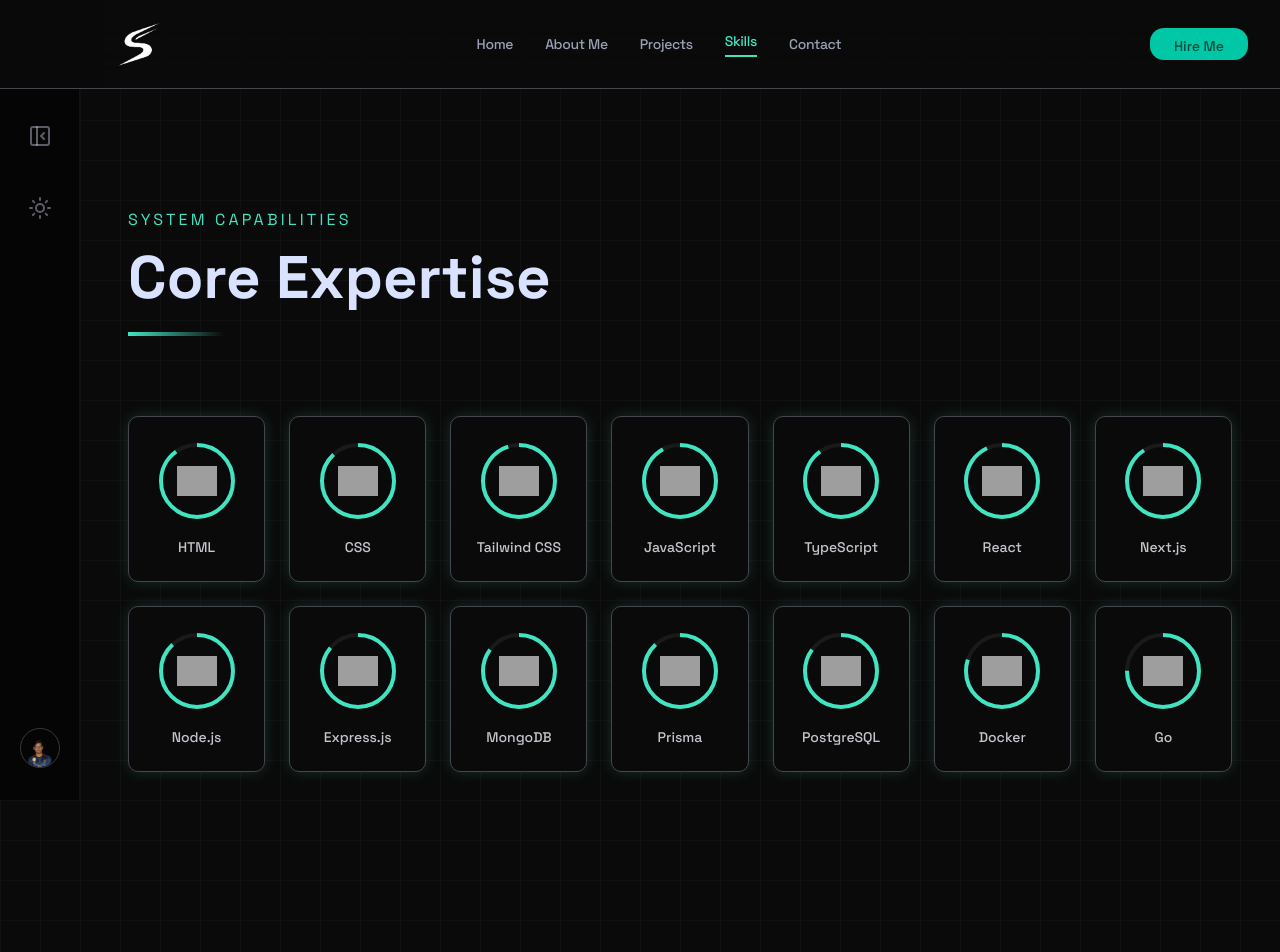
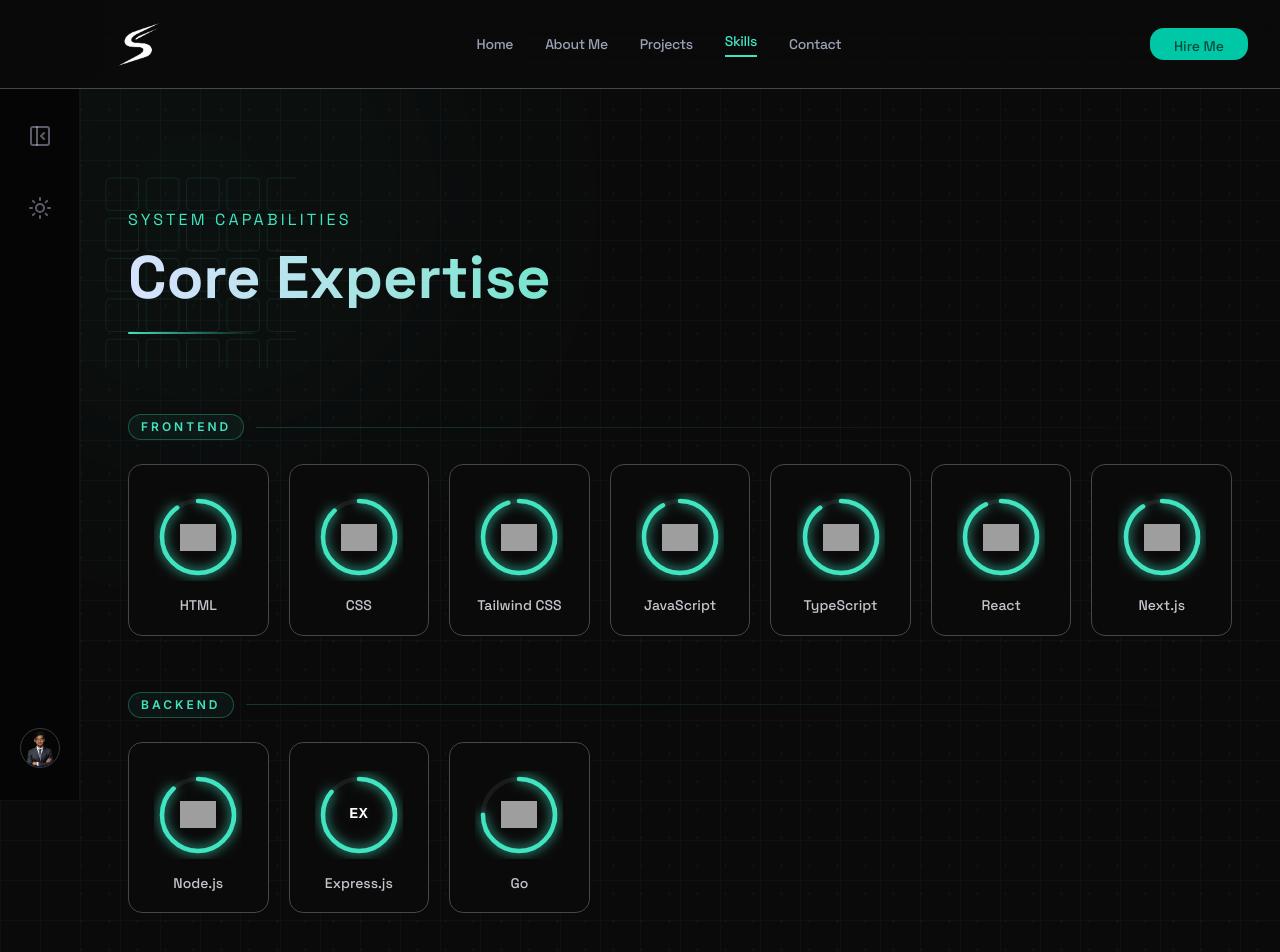
Before and after one commit to samir-web2526/porfolio-project, a Next.js app: page /skills in a window 1280 px wide. Shown: the top 952 px of the page. Built offline with nearby package versions, Linux system fonts and the light colour scheme; grey boxes are pictures that could not be loaded.

Commit message:
skills section fixed

```diff
--- a/src/components/SideNavBar.tsx
+++ b/src/components/SideNavBar.tsx
@@ -4,7 +4,7 @@
 import { PanelLeft, Sun, Moon, PanelLeftClose } from "lucide-react";
 import { useState, useEffect } from "react";
 import Image from "next/image";
-import profileImg from "@/app/assets/images/profile.png";
+import profileImg from "@/assets/images/banner.png";
 import { useTranslation } from "react-i18next";
 
 export default function SideNavBar() {
--- a/src/components/SkillsSection.tsx
+++ b/src/components/SkillsSection.tsx
@@ -2,13 +2,197 @@
 
 import { motion } from "framer-motion";
 import Image from "next/image";
-import { BadgeCheck, Layers, Gauge } from "lucide-react";
 import { useTranslation } from "react-i18next";
+import { useState, useEffect, useRef } from "react";
 
+// ── Animated counter hook ──────────────────────────────────────────────────
+function useCountUp(target: number, active: boolean, duration = 1000) {
+  const [count, setCount] = useState(0);
+  const rafRef = useRef<number | null>(null);
+
+  useEffect(() => {
+    if (rafRef.current !== null) {
+      cancelAnimationFrame(rafRef.current);
+      rafRef.current = null;
+    }
+
+    if (!active) return;
+
+    const start = performance.now();
+
+    const tick = (now: number) => {
+      const elapsed = now - start;
+      const progress = Math.min(elapsed / duration, 1);
+      const eased = 1 - Math.pow(1 - progress, 3);
+      setCount(Math.round(eased * target));
+      if (progress < 1) {
+        rafRef.current = requestAnimationFrame(tick);
+      }
+    };
+
+    rafRef.current = requestAnimationFrame(tick);
+
+    return () => {
+      if (rafRef.current !== null) {
+        cancelAnimationFrame(rafRef.current);
+        rafRef.current = null;
+      }
+      setCount(0);
+    };
+  }, [active, target, duration]);
+
+  return count;
+}
+
+// ── Derive a short fallback label from a skill name ────────────────────────
+function getFallbackText(name: string): string {
+  const words = name.trim().split(/\s+/);
+  if (words.length === 1) return name.slice(0, 2).toUpperCase();
+  // Multi-word: take first letter of each word, max 3 chars
+  return words.map((w) => w[0]).join("").slice(0, 3).toUpperCase();
+}
+
+// ── Skill card with icon↔counter swap ─────────────────────────────────────
+function SkillCard({
+  skill,
+  index,
+  circumference,
+}: {
+  skill: { name: string; image: string; percentage: number; forceFallback?: boolean };
+  index: number;
+  circumference: number;
+}) {
+  const [hovered, setHovered] = useState(false);
+  const [imgError, setImgError] = useState(skill.forceFallback ?? false);
+  const count = useCountUp(skill.percentage, hovered, 1000);
+  const fallback = getFallbackText(skill.name);
+
+  return (
+    <motion.div
+      initial={{ opacity: 0, y: 24 }}
+      whileInView={{ opacity: 1, y: 0 }}
+      viewport={{ once: true, margin: "-80px" }}
+      transition={{ duration: 0.45, delay: 0.06 * index }}
+      whileHover={{ scale: 1.06, y: -4 }}
+      onHoverStart={() => setHovered(true)}
+      onHoverEnd={() => setHovered(false)}
+      className="group relative"
+    >
+      {/* Gradient border overlay on hover */}
+      <div
+        className="absolute inset-0 rounded-xl opacity-0 group-hover:opacity-100 transition-opacity duration-300 pointer-events-none"
+        style={{
+          background:
+            "linear-gradient(135deg, var(--color-secondary, #06b6d4) 0%, transparent 60%)",
+          padding: "1px",
+          borderRadius: "12px",
+        }}
+      />
+
+      <div className="glass-card relative p-6 pt-7 pb-5 rounded-xl border border-outline-variant/30 group-hover:border-secondary/60 transition-all duration-300 flex flex-col items-center justify-center gap-4 overflow-hidden">
+        {/* Inner glow */}
+        <div
+          className="absolute inset-0 opacity-0 group-hover:opacity-100 transition-opacity duration-300 pointer-events-none rounded-xl"
+          style={{
+            background:
+              "radial-gradient(ellipse at 50% 0%, color-mix(in srgb, var(--color-secondary, #06b6d4) 12%, transparent) 0%, transparent 70%)",
+          }}
+        />
+
+        {/* Circular Progress */}
+        <div className="relative w-22 h-22">
+          <svg className="w-full h-full -rotate-90" viewBox="0 0 88 88">
+            <circle
+              cx="44"
+              cy="44"
+              r="36"
+              fill="transparent"
+              stroke="currentColor"
+              strokeWidth="4.5"
+              className="text-surface-container-highest"
+            />
+            <motion.circle
+              cx="44"
+              cy="44"
+              r="36"
+              fill="transparent"
+              stroke="currentColor"
+              strokeWidth="4.5"
+              strokeLinecap="round"
+              strokeDasharray={circumference}
+              animate={{
+                strokeDashoffset: hovered
+                  ? [circumference, circumference * (1 - skill.percentage / 100)]
+                  : circumference * (1 - skill.percentage / 100),
+              }}
+              transition={{
+                duration: hovered ? 1 : 0,
+                ease: "easeOut",
+              }}
+              className="text-secondary drop-shadow-[0_0_6px_var(--color-secondary,#06b6d4)]"
+            />
+          </svg>
+
+          {/* Icon — fades out on hover */}
+          <div
+            className={`absolute inset-0 flex items-center justify-center transition-opacity duration-300 ${
+              hovered ? "opacity-0" : "opacity-100"
+            }`}
+          >
+            <div className="w-9 h-9 flex items-center justify-center">
+              {imgError ? (
+                <span
+                  className="text-white font-black leading-none tracking-tight select-none"
+                  style={{
+                    fontSize: fallback.length > 2 ? "11px" : "15px",
+                    fontFamily: "'Courier New', Courier, monospace",
+                    textShadow: "0 1px 6px rgba(0,0,0,0.5), 0 0 12px rgba(255,255,255,0.15)",
+                    letterSpacing: "0.04em",
+                  }}
+                >
+                  {fallback}
+                </span>
+              ) : (
+                <Image
+                  src={skill.image}
+                  alt={skill.name}
+                  width={36}
+                  height={36}
+                  onError={() => setImgError(true)}
+                  className="w-full h-full object-contain dark:mix-blend-lighten transition-transform duration-300"
+                />
+              )}
+            </div>
+          </div>
+
+          {/* Percentage counter — fades in on hover */}
+          <div
+            className={`absolute inset-0 flex items-center justify-center transition-opacity duration-300 ${
+              hovered ? "opacity-100" : "opacity-0"
+            }`}
+          >
+            <span className="text-lg font-bold text-secondary leading-none tabular-nums">
+              {count}%
+            </span>
+          </div>
+        </div>
+
+        <span className="font-label-md text-on-surface-variant group-hover:text-secondary transition-colors duration-200 font-medium text-sm text-center leading-tight">
+          {skill.name}
+        </span>
+      </div>
+    </motion.div>
+  );
+}
+
+// ── Main Section ───────────────────────────────────────────────────────────
 export default function SkillsSection() {
   const { t } = useTranslation();
 
-  const skills = [
+  const skillCategories = [
+    {
+      label: "Frontend",
+      skills: [
         { name: "HTML", image: "https://cdn.jsdelivr.net/gh/devicons/devicon/icons/html5/html5-original.svg", percentage: 90 },
         { name: "CSS", image: "https://cdn.jsdelivr.net/gh/devicons/devicon/icons/css3/css3-original.svg", percentage: 88 },
         { name: "Tailwind CSS", image: "https://cdn.jsdelivr.net/gh/devicons/devicon/icons/tailwindcss/tailwindcss-original.svg", percentage: 95 },
@@ -16,83 +200,132 @@
         { name: "TypeScript", image: "https://cdn.jsdelivr.net/gh/devicons/devicon/icons/typescript/typescript-original.svg", percentage: 90 },
         { name: "React", image: "https://cdn.jsdelivr.net/gh/devicons/devicon/icons/react/react-original.svg", percentage: 93 },
         { name: "Next.js", image: "https://cdn.jsdelivr.net/gh/devicons/devicon/icons/nextjs/nextjs-original.svg", percentage: 91 },
+      ],
+    },
+    {
+      label: "Backend",
+      skills: [
         { name: "Node.js", image: "https://cdn.jsdelivr.net/gh/devicons/devicon/icons/nodejs/nodejs-original.svg", percentage: 88 },
-    { name: "Express.js", image: "https://cdn.jsdelivr.net/gh/devicons/devicon/icons/express/express-original-logo.svg", percentage: 86 },
+        { name: "Express.js", image: "https://cdn.jsdelivr.net/gh/devicons/devicon/icons/express/express-original.svg", percentage: 86, forceFallback: true },
+        { name: "Go", image: "https://cdn.jsdelivr.net/gh/devicons/devicon/icons/go/go-original.svg", percentage: 75 },
+      ],
+    },
+    {
+      label: "Database",
+      skills: [
         { name: "MongoDB", image: "https://cdn.jsdelivr.net/gh/devicons/devicon/icons/mongodb/mongodb-original.svg", percentage: 85 },
         { name: "Prisma", image: "https://cdn.jsdelivr.net/gh/devicons/devicon/icons/prisma/prisma-original.svg", percentage: 88 },
         { name: "PostgreSQL", image: "https://cdn.jsdelivr.net/gh/devicons/devicon/icons/postgresql/postgresql-original.svg", percentage: 85 },
-    { name: "Docker", image: "https://cdn.jsdelivr.net/gh/devicons/devicon/icons/docker/docker-original.svg", percentage: 80 },
-    { name: "Go", image: "https://cdn.jsdelivr.net/gh/devicons/devicon/icons/go/go-original.svg", percentage: 75 },
-  ];
-
-  const philosophyItems = [
-    {
-      title: t("skills.codeQuality"),
-      desc: t("skills.codeQualityDesc"),
-      icon: <BadgeCheck className="w-6 h-6" />,
+      ],
     },
     {
-      title: t("skills.modernArchitecture"),
-      desc: t("skills.modernArchitectureDesc"),
-      icon: <Layers className="w-6 h-6" />,
-    },
-    {
-      title: t("skills.scalableSystems"),
-      desc: t("skills.scalableSystemsDesc"),
-      icon: <Gauge className="w-6 h-6" />,
+      label: "DevOps",
+      skills: [
+        { name: "Docker", image: "https://cdn.jsdelivr.net/gh/devicons/devicon/icons/docker/docker-original.svg", percentage: 80 },
+      ],
     },
   ];
 
+  const circumference = 2 * Math.PI * 36;
+
   return (
     <section className="pt-32 pb-24 overflow-x-hidden relative z-10">
-      <div className="px-6 md:px-12 max-w-[1280px] mx-auto">
-        {/* Hero Section Header */}
+      {/* Animated background glow orbs */}
+      <div className="pointer-events-none absolute inset-0 overflow-hidden">
+        <motion.div
+          animate={{ scale: [1, 1.15, 1], opacity: [0.12, 0.22, 0.12] }}
+          transition={{ duration: 8, repeat: Infinity, ease: "easeInOut" }}
+          className="absolute -top-32 -left-32 w-125 h-125 rounded-full bg-secondary/20 blur-[120px]"
+        />
+        <motion.div
+          animate={{ scale: [1, 1.1, 1], opacity: [0.08, 0.18, 0.08] }}
+          transition={{ duration: 10, repeat: Infinity, ease: "easeInOut", delay: 2 }}
+          className="absolute bottom-0 right-0 w-100 h-100 rounded-full bg-secondary/15 blur-[100px]"
+        />
+        {/* Dot grid background */}
+        <svg
+          className="absolute inset-0 w-full h-full opacity-[0.04]"
+          xmlns="http://www.w3.org/2000/svg"
+        >
+          <defs>
+            <pattern id="dot-grid" x="0" y="0" width="28" height="28" patternUnits="userSpaceOnUse">
+              <circle cx="1.5" cy="1.5" r="1.5" className="fill-secondary" />
+            </pattern>
+          </defs>
+          <rect width="100%" height="100%" fill="url(#dot-grid)" />
+        </svg>
+      </div>
+
+      <div className="px-6 md:px-12 max-w-[1280px] mx-auto relative">
+        {/* Section Header */}
         <motion.header
-          initial={{ opacity: 0, y: 20 }}
+          initial={{ opacity: 0, y: 24 }}
           whileInView={{ opacity: 1, y: 0 }}
           viewport={{ once: true, margin: "-100px" }}
-          transition={{ duration: 0.5 }}
-          className="mb-20"
+          transition={{ duration: 0.6 }}
+          className="mb-20 relative"
         >
+          <div className="absolute -top-8 -left-6 w-48 h-48 opacity-10 pointer-events-none">
+            <svg viewBox="0 0 200 200" fill="none" xmlns="http://www.w3.org/2000/svg" className="w-full h-full">
+              {Array.from({ length: 5 }).map((_, row) =>
+                Array.from({ length: 5 }).map((_, col) => (
+                  <rect
+                    key={`${row}-${col}`}
+                    x={col * 42 + 2}
+                    y={row * 42 + 2}
+                    width="34"
+                    height="34"
+                    rx="4"
+                    className="stroke-secondary"
+                    strokeWidth="1"
+                    fill="none"
+                  />
+                ))
+              )}
+            </svg>
+          </div>
+
           <span className="font-label-md text-secondary uppercase tracking-[0.2em] mb-4 block">
             {t("skills.systemCapabilities")}
           </span>
-          <h2 className="font-headline-lg text-4xl md:text-5xl lg:text-6xl text-on-surface mb-6 font-bold">
+
+          <h2 className="font-headline-lg text-4xl md:text-5xl lg:text-6xl font-bold mb-6 bg-linear-to-r from-on-surface via-secondary to-on-surface bg-clip-text text-transparent">
             {t("skills.coreExpertise")}
           </h2>
-          <div className="h-1 w-24 bg-linear-to-r from-secondary to-transparent"></div>
+
+          <div className="h-0.5 w-32 bg-linear-to-r from-secondary via-secondary/50 to-transparent rounded-full" />
         </motion.header>
 
-        {/* Skills Bento Grid */}
-        <div className="grid grid-cols-2 md:grid-cols-3 lg:grid-cols-4 xl:grid-cols-7 gap-6 mb-32">
-          {skills.map((skill, index) => (
+        {/* Grouped Skills Grid */}
+        <div className="mb-32 space-y-14">
+          {skillCategories.map((category, catIndex) => (
+            <div key={category.label}>
+              {/* Category Label */}
               <motion.div
-              key={index}
-              initial={{ opacity: 0, y: 20 }}
-              whileInView={{ opacity: 1, y: 0 }}
-              viewport={{ once: true, margin: "-100px" }}
-              transition={{ duration: 0.5, delay: 0.05 * index }}
-              className="glass-card p-6 rounded-lg border border-outline-variant/30 flex flex-col items-center justify-center gap-4 hover:border-secondary/50 transition-all group glow-cyan"
+                initial={{ opacity: 0, x: -16 }}
+                whileInView={{ opacity: 1, x: 0 }}
+                viewport={{ once: true, margin: "-80px" }}
+                transition={{ duration: 0.4, delay: 0.05 * catIndex }}
+                className="flex items-center gap-3 mb-6"
               >
-              <div className="relative w-20 h-20">
-                <svg className="w-full h-full transform -rotate-90">
-                  <circle className="text-surface-container-highest" cx="40" cy="40" fill="transparent" r="36" stroke="currentColor" strokeWidth="4"></circle>
-                  <circle className="text-secondary" cx="40" cy="40" fill="transparent" r="36" stroke="currentColor" strokeDasharray="226.2" strokeDashoffset={226.2 * (1 - skill.percentage / 100)} strokeWidth="4"></circle>
-                </svg>
-                <div className="absolute inset-0 flex items-center justify-center p-5 bg-transparent">
-                  <Image
-                    src={skill.image}
-                    alt={skill.name}
-                    width={48}
-                    height={48}
-                    className="w-full h-full object-contain dark:mix-blend-lighten group-hover:scale-110 transition-transform duration-300"
+                <span className="text-xs font-semibold uppercase tracking-[0.25em] text-secondary px-3 py-1 rounded-full border border-secondary/30 bg-secondary/5">
+                  {category.label}
+                </span>
+                <div className="flex-1 h-px bg-linear-to-r from-secondary/20 to-transparent" />
+              </motion.div>
+
+              {/* Skills Row */}
+              <div className="grid grid-cols-2 sm:grid-cols-3 md:grid-cols-4 lg:grid-cols-5 xl:grid-cols-7 gap-5">
+                {category.skills.map((skill, index) => (
+                  <SkillCard
+                    key={skill.name}
+                    skill={skill}
+                    index={index}
+                    circumference={circumference}
                   />
+                ))}
               </div>
             </div>
-              <span className="font-label-md text-on-surface-variant group-hover:text-secondary transition-colors font-medium text-sm">
-                {skill.name}
-              </span>
-            </motion.div>
           ))}
         </div>
       </div>
```
Lines whose indentation alone changed are shown as unchanged.
